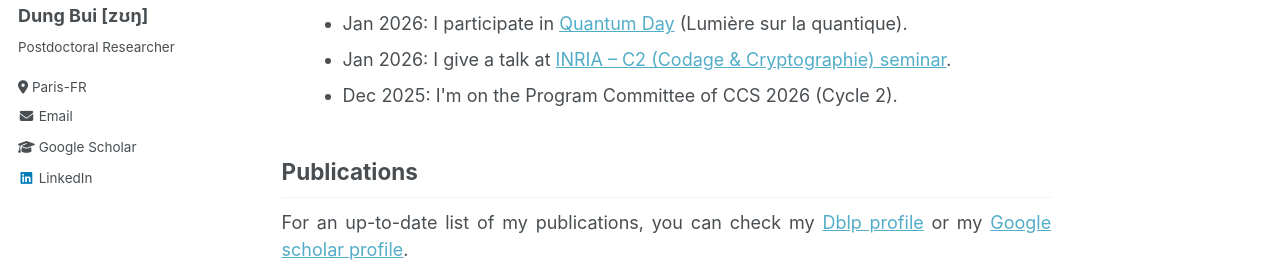
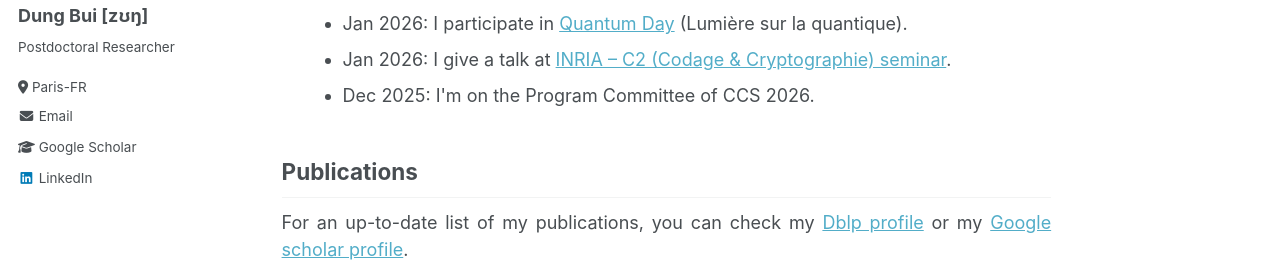
Before and after one commit to dungbui15/dungbui15.github.io, a Jekyll site: the page built from _pages/about.md, in a window 1280 px wide and 900 px high, scrolled down 661 px. Shown: the part 175-452 px from the top of the window. Built offline with Jekyll 4.4.1, drawn with Linux system fonts in a browser that asks for light colours.

Commit message:
Update about.md

```diff
--- a/_pages/about.md
+++ b/_pages/about.md
@@ -47,7 +47,7 @@ Before starting my PhD, I interned at [XLIM](https://www.xlim.fr/en) in the summ
     <li>Jan 2026: On paper is accepted at EUROCRYPT 2026.</li>
     <li>Jan 2026: I participate in <a href="https://quantip.org/espace-grand-public/quantum-day/">Quantum Day</a> (Lumière sur la quantique).</li>
     <li>Jan 2026: I give a talk at <a href="https://seminaire-c2.inria.fr/">INRIA – C2 (Codage & Cryptographie) seminar</a>.</li>
-    <li>Dec 2025: I'm on the Program Committee of CCS 2026 (Cycle 2).</li>
+    <li>Dec 2025: I'm on the Program Committee of CCS 2026.</li>
     <li>Nov 2025: I visit <a href="https://www.rd.ntt/e/sil/">NTT Social Informatics Laboratories</a> for a week.</li>
     <li>Nov 2025: I attend <a href="https://cy2sec.comm.eng.osaka-u.ac.jp/miyaji-lab/event/cans2025/">CANS</a>, <a href="https://eprint.iacr.org/2025/1470">our paper</a> got the best paper award.</li>
     <li>Aug 2025: One paper is accepted at ASIACRYPT 2025.</li>
```
